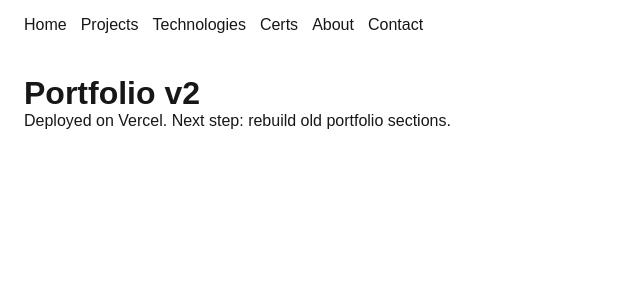
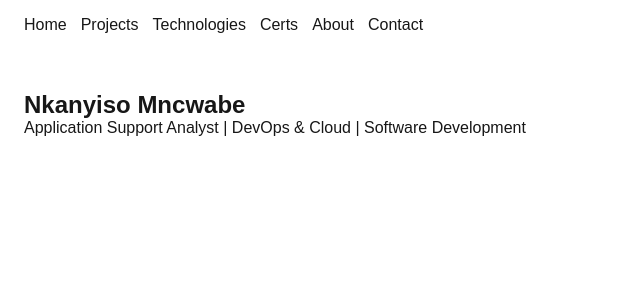
Before and after one commit to Nkany1/portfolio-v2, a Next.js app: page / in a window 1280 px wide. Shown: the top 300 px of the page, without its empty margins (0-640 px from the left). Built offline with nearby package versions, Linux system fonts and the light colour scheme.

Commit message:
refactor: add Hero section component

```diff
--- a/src/app/page.tsx
+++ b/src/app/page.tsx
@@ -1,12 +1,12 @@
 import Navbar from "@/components/layout/Navbar";
+import Hero from "@/components/sections/Hero";
 
 export default function Home() {
   return (
     <>
       <Navbar />
-      <main style={{ padding: "24px" }}>
-        <h1>Portfolio v2</h1>
-        <p>Deployed on Vercel. Next step: rebuild old portfolio sections.</p>
+      <main>
+        <Hero />
       </main>
     </>
   );
--- /dev/null
+++ b/src/components/sections/Hero.tsx
@@ -0,0 +1,10 @@
+export default function Hero() {
+    return (
+      <section id="home" style={{ padding: "40px 24px" }}>
+        <h1>Nkanyiso Mncwabe</h1>
+        <p>
+          Application Support Analyst | DevOps & Cloud | Software Development
+        </p>
+      </section>
+    );
+  }
```
Also changed, not shown: src/components/sections/About.tsx (added), src/components/sections/Certification.tsx (added), src/components/sections/Contact.tsx (added), src/components/sections/Projects.tsx (added), src/components/sections/Technologies.tsx (added).
